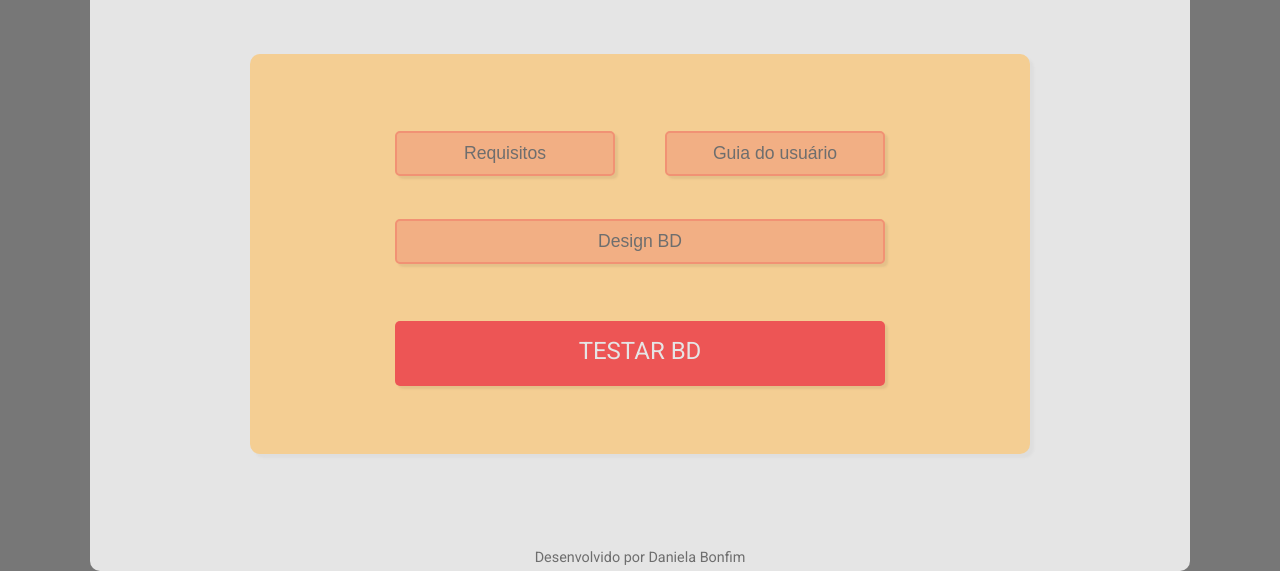
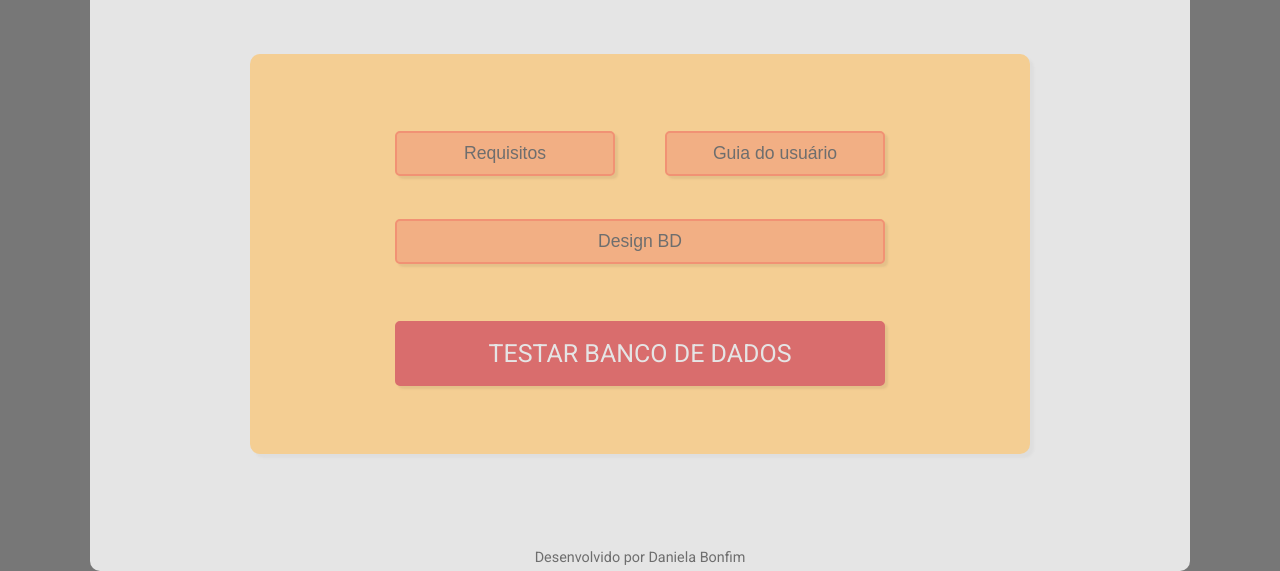
Before and after one commit to danibonfim/ARQuive, a website: page public/index.html in a window 1280 px wide. Shown: the part 239-810 px from the top of the page. Drawn offline with nearby package versions, Linux system fonts and the light colour scheme.

Commit message:
ajustes css

```diff
--- a/public/index.html
+++ b/public/index.html
@@ -43,7 +43,7 @@
                 <button class="thinbutton" id ="btnguia">Guia do usuário</button>
                 <button class="thinbutton" id ="btnestrutura">Design BD</button>
 
-                <a class = "fatbutton" id="btnTestar" href="./bancodados.html">Testar BD</a>
+                <a class = "fatbutton" id="btnTestar" href="./bancodados.html">Testar Banco de Dados</a>
 
 
             </ul>
--- a/public/style.css
+++ b/public/style.css
@@ -171,24 +171,41 @@ button:hover{
 }
 
 .fatbutton{
-    grid-column-start: span 2;
-    border: none;
-    height: 65px;
+    background-color: rgba(217,109, 109);
+    color: rgba(229, 229, 229);
+    border: solid 2px rgba(217,109, 109);
+    width: 100%;
     border-radius: 5px;
-    background-color: #ed5555;
-    color: #e5e5e5;
-    font-weight: 400;
-    font-size: 150%;
-    text-transform: uppercase;
+    font-size: 1.2em;
+    text-transform: capitalize;
     padding:16px;
     box-shadow: 3px 3px 2px rgba(164, 139, 101, 0.2)
 }
 
 .fatbutton:hover{
-    background-color: #d64c4c;
-    transition: .3s;
+    background-color: rgba(229, 229, 229);
+    color: rgba(217,109, 109);
     cursor: pointer;
+    transition: .2s;
 }
+
+
+.addAlert .fatbutton:hover {
+    background-color: rgba(217,109, 109);
+    color: rgba(229, 229, 229);
+}
+
+
+
+
+#btnTestar{
+    grid-column-start: span 2;
+    justify-self: center;
+    text-transform: uppercase;
+    font-size: 25px;
+
+}
+
 
 #btnestrutura{
     grid-column-start: span 2;
```
